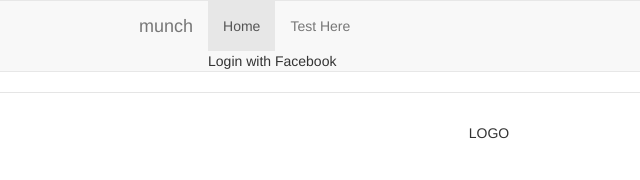
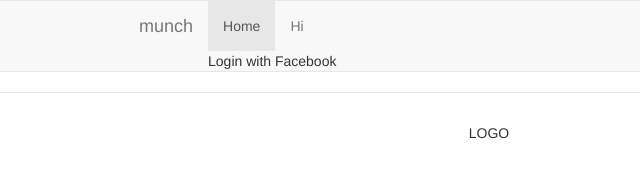
Before and after one commit to mindude/munchos, a website: page app/index.html in a window 1280 px wide. Shown: the top 180 px of the page, 151-791 px from the left. Drawn offline with nearby package versions, Linux system fonts and the light colour scheme; some packages are replaced by stand-ins of ours; files that its build step writes are made by us from their sources.

Commit message:
Testing structure

```diff
--- a/app/index.html
+++ b/app/index.html
@@ -40,7 +40,7 @@
 
             <ul class="nav navbar-nav">
               <li class="active"><a href="#/">Home</a></li>
-              <li><a ng-href="#/about">Test Here</a></li>
+              <li><a ng-href="#/about">Hi</a></li>
               <div style = "padding-top: 15px" class="fb-login-button" data-max-rows="1" data-size="medium" data-show-faces="false" data-auto-logout-link="false" onclick="login()">Login with Facebook</div>
 
             </ul>
```
